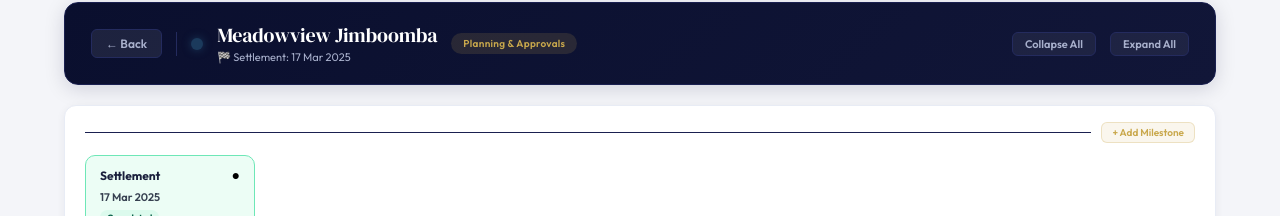
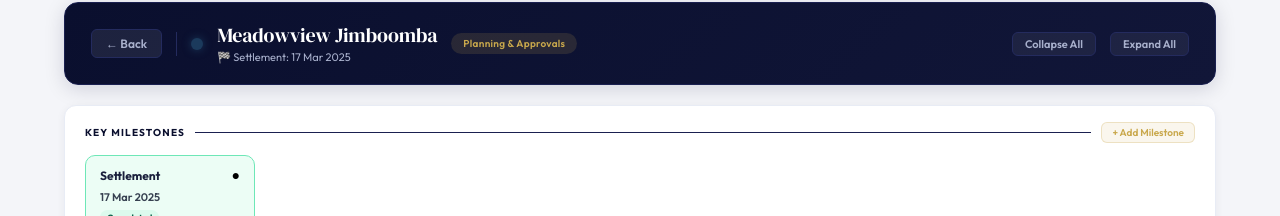
Before and after one commit to AssemLabib/salt-trackerv2, a React (Create React App) app: page / in a window 1280 px wide. Both pictures are taken after a click on the button "MEADOWVIEW JIMBOOMBA". Shown: the part 96-312 px from the top of the page. Built offline with nearby package versions, Linux system fonts and the light colour scheme.

Commit message:
Update App.js

```diff
--- a/src/App.js
+++ b/src/App.js
@@ -2,11 +2,12 @@ import React, { useState, useMemo, useRef } from 'react';
 import {
   uid, mkTask, mkRow, buildProjects,
   PERSON_LIST, PRIORITIES, STATUSES, STAGES, SECTION_META,
-  } from './data';
+  priCfg, stsCfg,
+} from './data';
 
 // ── Design tokens ─────────────────────────────────────────────────────────────
 const T = {
-  navy:    '#0A0F2E',   // deepest nav
+  navy:    '#0A0F2E',   // deepest navy
   navy2:   '#111638',   // card backgrounds
   navy3:   '#1A2050',   // borders, subtle fills
   navy4:   '#242B5E',   // hover states
@@ -350,11 +351,13 @@ function MilestoneTimeline({ milestones, onUpdate, onAdd, onDelete }) {
     background: 'white', color: '#1F2937',
   };
 
+  const today = new Date().toISOString().slice(0,10);
 
   return (
     <div style={{ marginBottom: 20, background: 'white', borderRadius: 12, padding: '16px 20px', border: '1px solid #E8ECF5', boxShadow: '0 2px 8px rgba(10,15,46,0.06)' }}>
       <div style={{ display: 'flex', alignItems: 'center', gap: 10, marginBottom: 12 }}>
-                <div style={{ flex: 1, height: 1, background: T.navy3 }} />
+        <span style={{ fontSize: 10, fontWeight: 700, color: T.navy, textTransform: 'uppercase', letterSpacing: '0.12em', fontFamily: F.body }}>Key Milestones</span>
+        <div style={{ flex: 1, height: 1, background: T.navy3 }} />
         <button onClick={() => { setShowAdd(true); setNewMs({ name: '', date: '', status: 'Upcoming' }); }}
           style={{ ...btn('dark'), fontSize: 10, padding: '3px 10px', background: 'rgba(201,168,76,0.1)', border: `1px solid ${T.gold}44`, color: T.gold }}>
           + Add Milestone
@@ -371,7 +374,8 @@ function MilestoneTimeline({ milestones, onUpdate, onAdd, onDelete }) {
 
         {milestones.map((ms, idx) => {
           const cfg = msCfg[ms.status] || msCfg['Upcoming'];
-                    const isEditing = editingId === ms.id;
+          const isPast = ms.date && ms.date < today;
+          const isEditing = editingId === ms.id;
           const daysUntil = ms.date ? Math.ceil((new Date(ms.date) - new Date()) / 86400000) : null;
 
           return (
```
